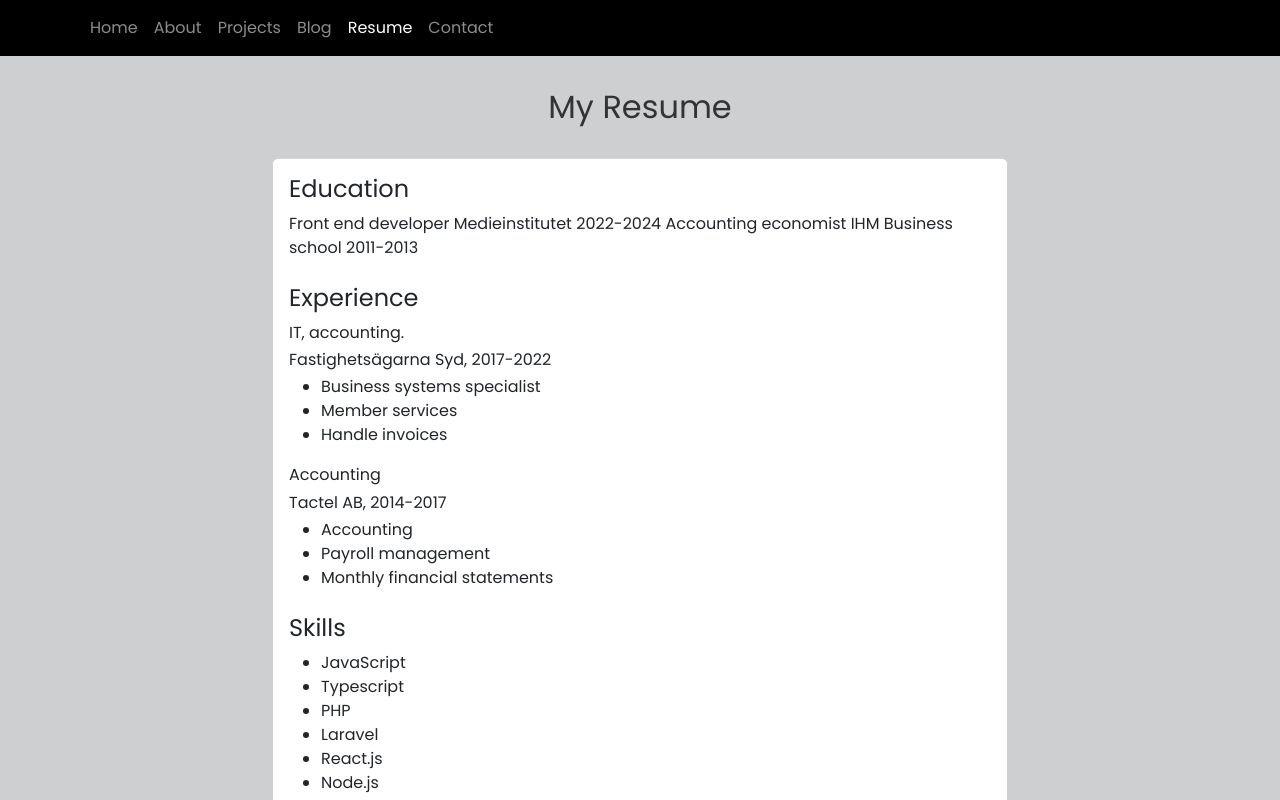
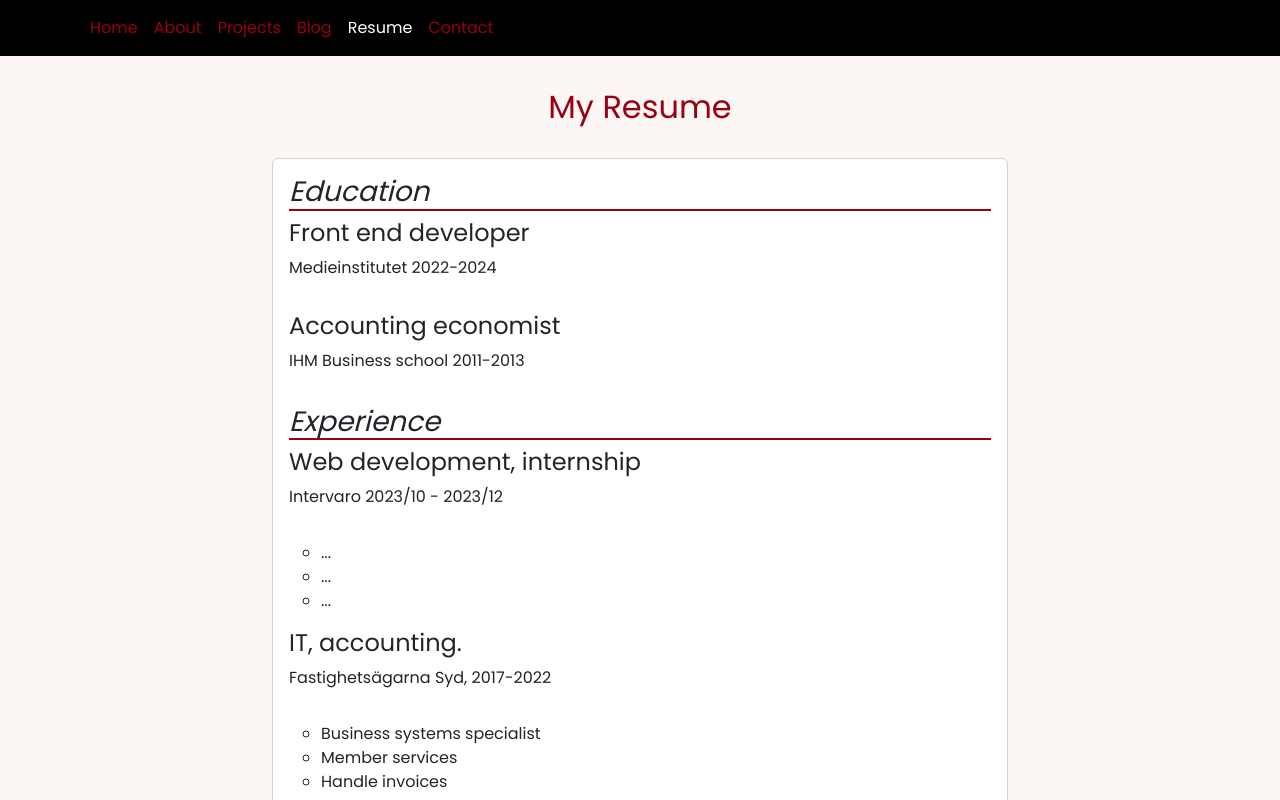
Before and after one commit to christinen22/myportfolio, a React (Vite) app in the folder portfolio/: page /resume in a window 1280 px wide. Shown: the top 800 px of the page. Built offline with nearby package versions, Linux system fonts and the light colour scheme.

Commit message:
Working on styling

```diff
--- a/portfolio/src/App.scss
+++ b/portfolio/src/App.scss
@@ -10,8 +10,8 @@
 
 body {
   font-family: 'Poppins', sans-serif;
-  background-color: #cdcfd0;
-  color: #333;
+  background-color: #FCF6F5;
+  color: #990011;
 
 }
 
@@ -47,27 +47,29 @@ a {
 }
 
 .hero-title {
-  font-size: 3.5rem;
+  font-size: 5rem;
   font-weight: bold;
-  color: #333;
+  color: #990011;
   margin-bottom: 20px;
 }
 
 .hero-subtitle {
-  font-size: 1.25rem;
-  color: #777;
+  font-size: 2.5rem;
+  color: #990011;
   margin-bottom: 30px;
 }
 
+
+
 .btn {
   font-size: 1.25rem;
-  background-color: #333;
+  background-color: #990011;
 
 }
 
 .hero-image img {
-  max-width: 100%;
-  height: auto;
+  height: 500px;
+  width: auto;
 }
 
 
@@ -81,20 +83,20 @@ a {
 
 /* ContactPage.css */
 .contact-section {
-  background-color: #f8f9fa;
+  background-color: #FCF6F5;
   padding: 100px 0;
 }
 
 .contact-title {
   font-size: 2.5rem;
   font-weight: bold;
-  color: #333;
+  color: #990011;
   margin-bottom: 20px;
 }
 
 .contact-subtitle {
   font-size: 1.25rem;
-  color: #777;
+  color: #990011;
   margin-bottom: 30px;
 }
 
@@ -123,3 +125,25 @@ a {
   text-align: center;
   margin: 2rem;
 }
+
+.resume-card-title {
+  border-bottom: 2px solid #990011;
+  font-style: italic;
+}
+
+.resume-card-text {
+  margin-bottom: 2rem;
+}
+
+li {
+  list-style: circle;
+}
+
+.about-text {
+  padding: 3rem;
+  color: #333;
+}
+
+.nav-link {
+  color: #990011;
+}
--- a/portfolio/src/pages/About.tsx
+++ b/portfolio/src/pages/About.tsx
@@ -15,7 +15,7 @@ const About = () => {
             apps!
           </h1>
           <img src={Chrissy} alt="illustration" className="chrissy-img" />
-          <p className="mb-8">
+          <p className="mb-8 about-text">
             Lorem ipsum dolor sit amet, consectetur adipisicing elit. Qui
             laborum quasi, incidunt dolore iste nostrum cupiditate voluptas?
             Laborum, voluptas natus?Lorem ipsum dolor sit amet, consectetur
--- a/portfolio/src/pages/Resume.tsx
+++ b/portfolio/src/pages/Resume.tsx
@@ -10,14 +10,25 @@ const Resume: React.FC = () => {
           <Col lg={8}>
             <Card className="resume-card">
               <Card.Body>
-                <h4 className="resume-card-title">Education</h4>
-                <p className="resume-card-subtitle">
-                  Front end developer Medieinstitutet 2022-2024 Accounting
-                  economist IHM Business school 2011-2013
+                <h3 className="resume-card-title">Education</h3>
+                <h4 className="resume-card-subtitle">Front end developer</h4>
+                <p className="resume-card-text">Medieinstitutet 2022-2024</p>
+                <h4 className="resume-card-subtitle">Accounting economist</h4>
+                <p className="resume-card-text">
+                  IHM Business school 2011-2013
                 </p>
 
-                <h4 className="resume-card-title mt-4">Experience</h4>
-                <p className="resume-card-subtitle">IT, accounting.</p>
+                <h3 className="resume-card-title mt-4">Experience</h3>
+                <h4 className="resume-card-subtitle">
+                  Web development, internship
+                </h4>
+                <p className="resume-card-text">Intervaro 2023/10 - 2023/12</p>
+                <ul className="resume-card-list">
+                  <li>...</li>
+                  <li>...</li>
+                  <li>...</li>
+                </ul>
+                <h4 className="resume-card-subtitle">IT, accounting.</h4>
                 <p className="resume-card-text">
                   Fastighetsägarna Syd, 2017-2022
                 </p>
@@ -26,7 +37,7 @@ const Resume: React.FC = () => {
                   <li>Member services</li>
                   <li>Handle invoices</li>
                 </ul>
-                <p className="resume-card-subtitle">Accounting</p>
+                <h4 className="resume-card-subtitle">Accounting</h4>
                 <p className="resume-card-text">Tactel AB, 2014-2017</p>
                 <ul className="resume-card-list">
                   <li>Accounting</li>
@@ -34,7 +45,7 @@ const Resume: React.FC = () => {
                   <li>Monthly financial statements</li>
                 </ul>
 
-                <h4 className="resume-card-title mt-4">Skills</h4>
+                <h3 className="resume-card-title mt-4">Skills</h3>
                 <ul className="resume-card-list">
                   <li>JavaScript</li>
                   <li>Typescript</li>
```
